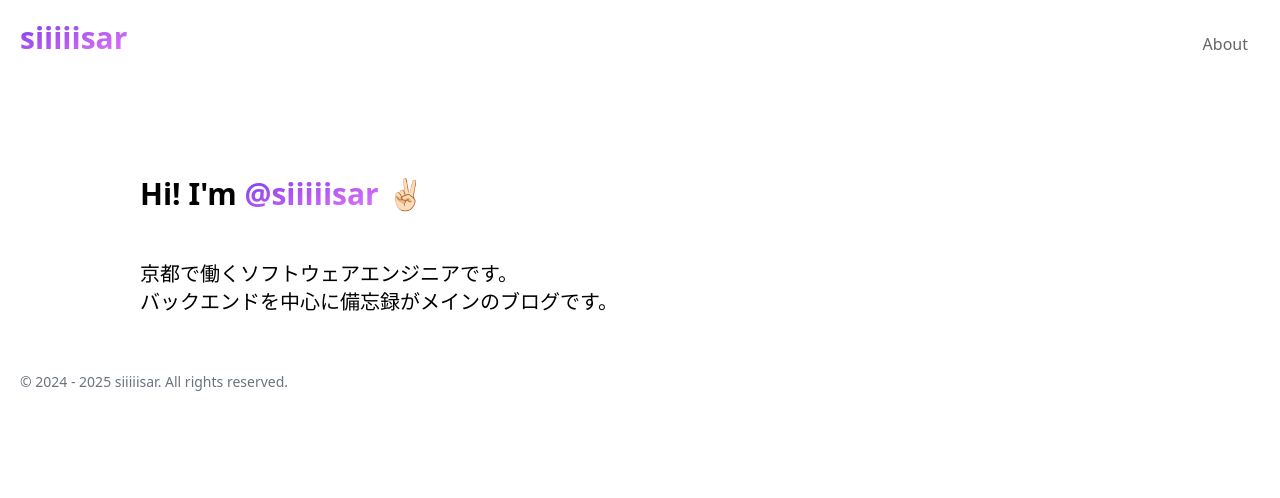
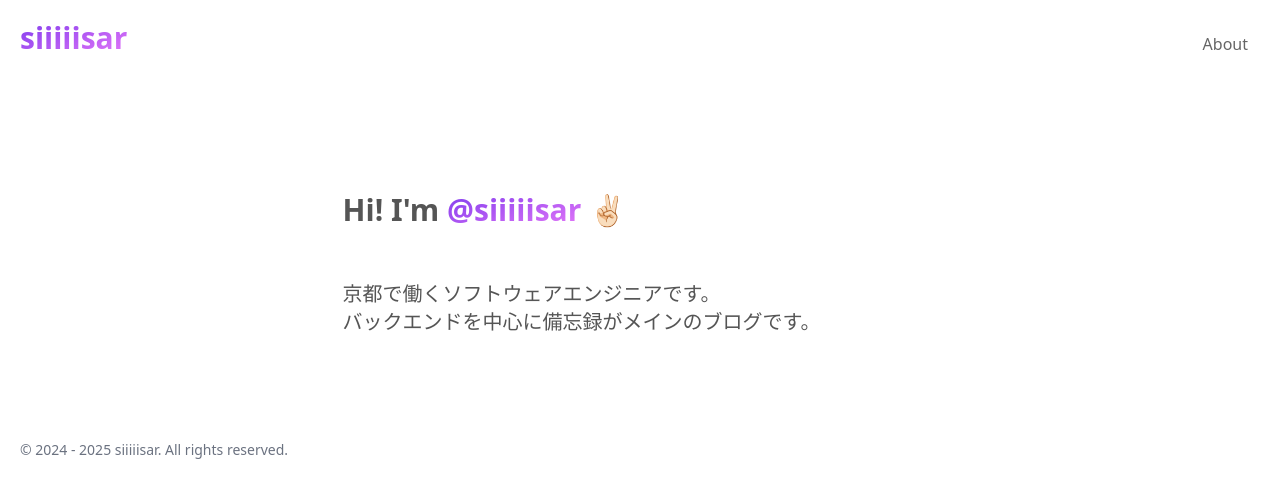
Before and after one commit to siiiiisar/my-blog, a SvelteKit app: page /about in a window 1280 px wide. Shown: the top 498 px of the page. Built offline with nearby package versions, Linux system fonts and the light colour scheme; no server answers.

Commit message:
BlogList, Cardのレイアウト調整

```diff
--- a/src/app.css
+++ b/src/app.css
@@ -4,10 +4,50 @@
 	:root {
 		--c-bg: #fff;
 		color-scheme: light;
+		--max-width: 65ch;
+		--width: min(var(--prose-max-width), 100%);
+		--margin: calc(calc(100vw - var(--prose-width)) / 2);
 	}
 
 	body {
 		background-color: var(--c-bg);
+	}
+
+	a.item {
+		transition: 0.2s all ease-out;
+		text-decoration: none;
+		border-bottom: none;
+		opacity: 0.6;
+	}
+
+	a.item:hover {
+		opacity: 1;
+	}
+
+	.content {
+		--fg-light: #888;
+		--fg: #555;
+		--fg-deep: #222;
+		--fg-deeper: #000;
+		color: var(--fg);
+		max-width: var(--max-width);
+		font-size: 1rem;
+		line-height: 1.75;
+	}
+
+	.content a {
+		color: var(--fg-deeper);
+		text-decoration: none;
+		font-weight: 500;
+	}
+
+	.content ul {
+		margin-top: 0.75em;
+		list-style-type: none;
+	}
+
+	.content li {
+		margin-top: 0.75em;
 	}
 
 	.znc h1,
--- a/src/components/BlogCard.svelte
+++ b/src/components/BlogCard.svelte
@@ -1,6 +1,5 @@
 <script lang="ts">
 	import type { Blog } from '$lib/content/blog';
-	import { page } from '$app/stores';
 	import dayjs from 'dayjs';
 	import 'dayjs/locale/ja';
 	import relativeTime from 'dayjs/plugin/relativeTime';
@@ -11,27 +10,15 @@
 	dayjs.extend(relativeTime);
 </script>
 
-<article
-	class="group relative flex flex-col overflow-hidden rounded-lg border border-gray-200 bg-white transition-all duration-300 hover:-translate-y-1 hover:shadow-lg"
->
-	<header class="aspect-h-9 aspect-w-16 overflow-hidden">
-		<a href={content.id}>
-			<img
-				class="h-full w-full rounded-t-lg object-cover object-center transition-transform duration-300 group-hover:scale-105"
-				src={content.eyecatch?.url ?? $page.url.origin + '/blog_no_image.jpg'}
-				alt={content.title}
-				loading="lazy"
-			/>
-		</a>
-	</header>
-	<div class="flex-1 p-5">
-		<h2 class="mb-2 line-clamp-3 text-lg font-bold">
-			<a href={content.id}>
+<div>
+	<a class="item block" href={content.id}>
+		<li class="flex flex-col gap-2">
+			<span class="text-lg">
 				{content.title}
-			</a>
-		</h2>
-	</div>
-	<footer class="px-5 pb-4">
-		<p class="text-sm text-gray-500">{dayjs(content.publishedAt).fromNow()}</p>
-	</footer>
-</article>
+			</span>
+			<span class="text-sm opacity-50">
+				{dayjs(content.publishedAt).fromNow()}
+			</span>
+		</li>
+	</a>
+</div>
--- a/src/components/BlogList.svelte
+++ b/src/components/BlogList.svelte
@@ -5,8 +5,8 @@
 	export let data: BlogList;
 </script>
 
-<div class="grid grid-cols-1 gap-8 sm:grid-cols-2 md:grid-cols-3">
+<ul>
 	{#each data.contents as content}
 		<BlogCard {content} />
 	{/each}
-</div>
+</ul>
--- a/src/components/CommonLayout.svelte
+++ b/src/components/CommonLayout.svelte
@@ -1,10 +1,3 @@
-<script lang="ts">
-	export let title = '';
-</script>
-
-<div class="mx-auto max-w-screen-lg px-3 py-6">
-	{#if title !== ''}
-		<h1 class="m-10 text-center text-4xl font-bold">{title}</h1>
-	{/if}
+<div class="content m-auto mb-8">
 	<slot />
 </div>
--- a/src/routes/+layout.svelte
+++ b/src/routes/+layout.svelte
@@ -14,7 +14,7 @@
 
 <Head {...$page.data.seo ?? defaultSeo} />
 <Header />
-<main>
+<main class="of-x-hidden px-7 py-10">
 	<slot />
 </main>
 <Footer />
```
